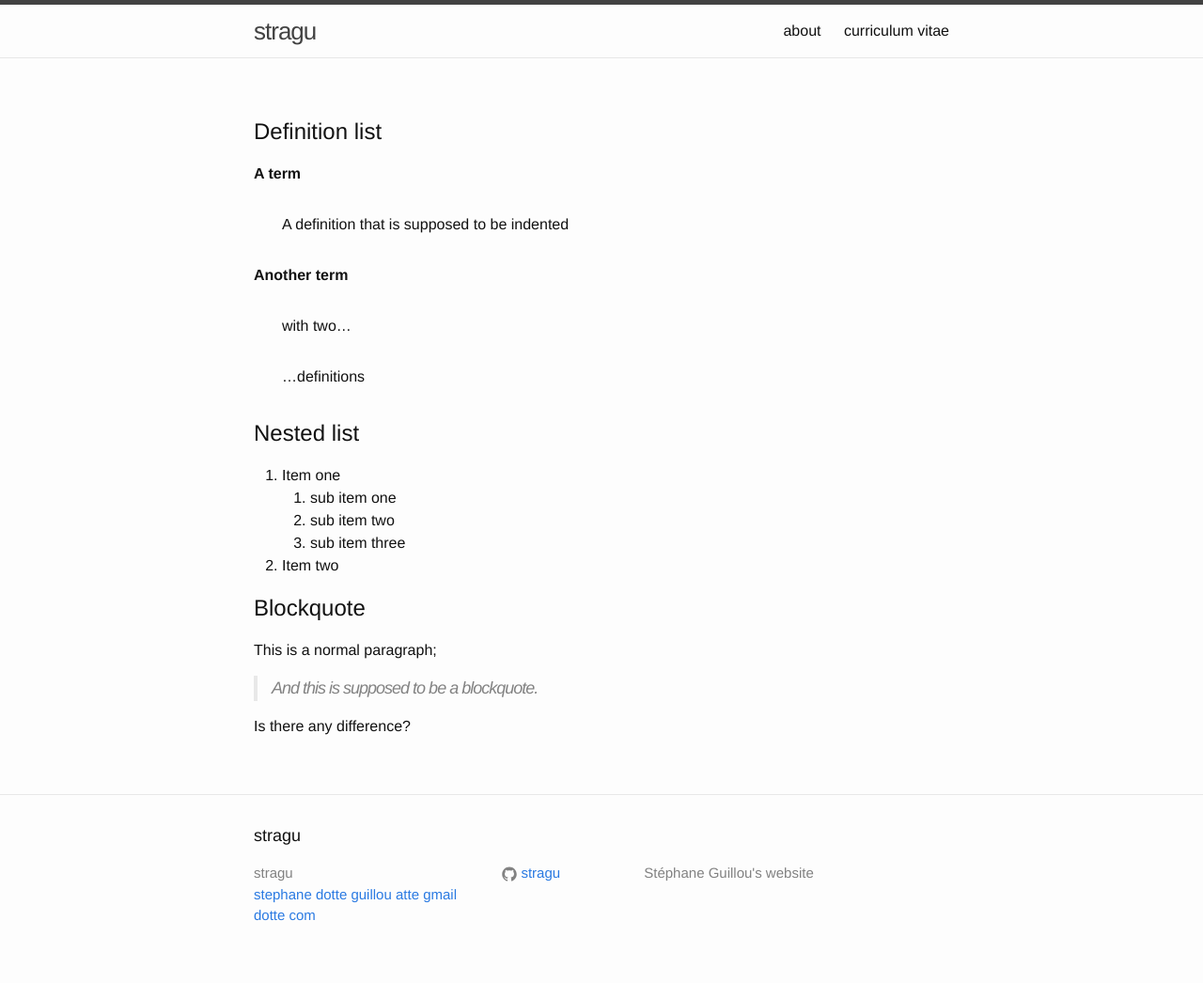
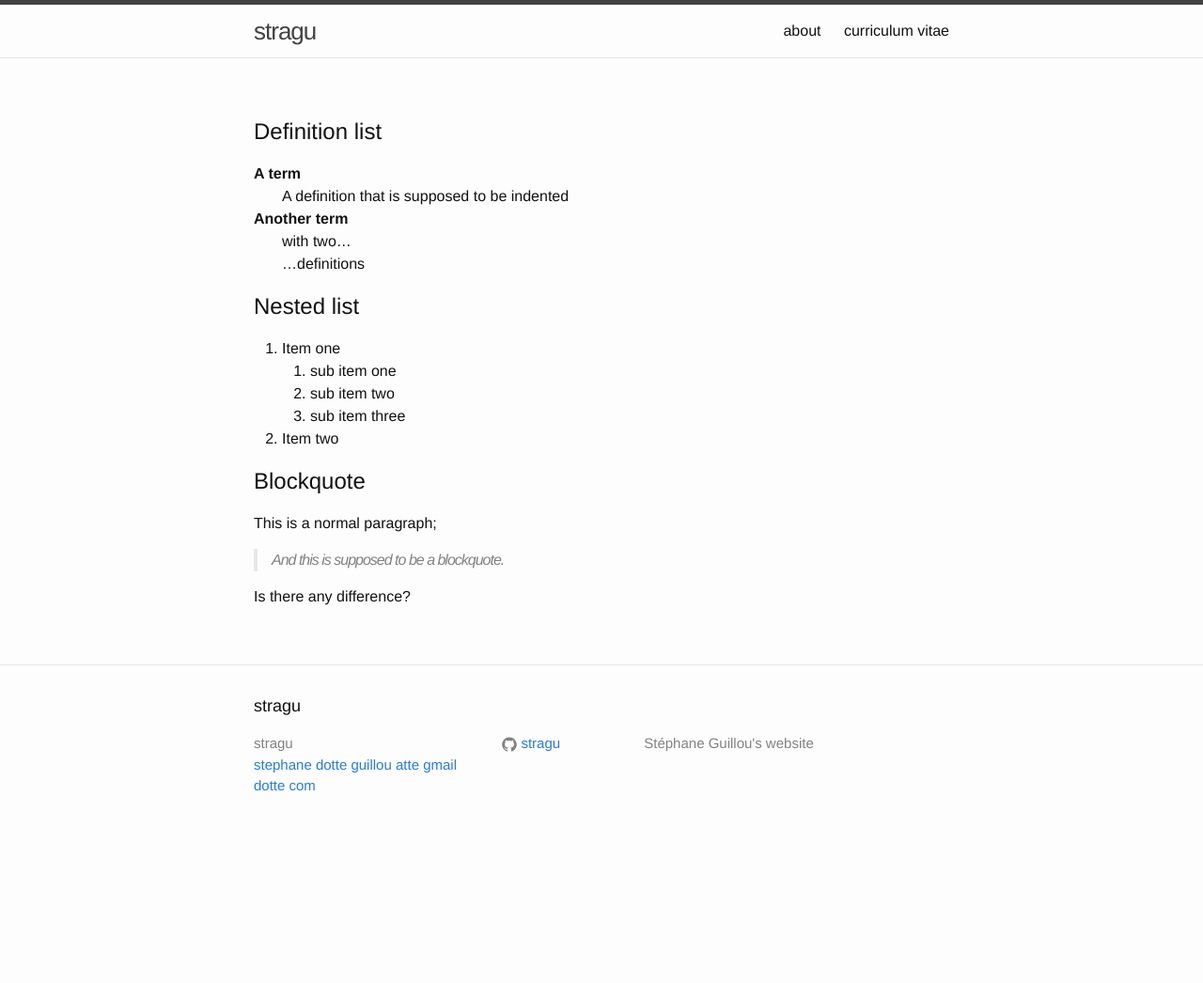
Before and after one commit to stragu/stragu.github.io, a Jekyll site: the page built from testing.md, in a window 1280 px wide. Shown: the whole page at 94% size. Built offline with Jekyll 4.4.1, drawn with Linux system fonts in a browser that asks for light colours; after the commit the page ends 908 px from its top, so only the background shows below that.

Commit message:
edit def list and blockquote styles

```diff
--- a/_sass/_base.scss
+++ b/_sass/_base.scss
@@ -8,15 +8,19 @@ dl, dd, ol, ul, figure {
     padding: 0;
 }
 
+
+
 /**
- * SG: Change definition list style
+ * SG: Definition list style
  */
 dt {
   font-weight: bold;
 }
 dd {
-  margin: $spacing-unit;
+  margin-left: $spacing-unit;
 }
+
+
 
 /**
  * Basic styling
@@ -119,7 +123,7 @@ blockquote {
     color: $grey-color;
     border-left: 4px solid $grey-color-light;
     padding-left: $spacing-unit / 2;
-    font-size: 18px;
+    font-size: $base-font-size;
     letter-spacing: -1px;
     font-style: italic;
 
```
